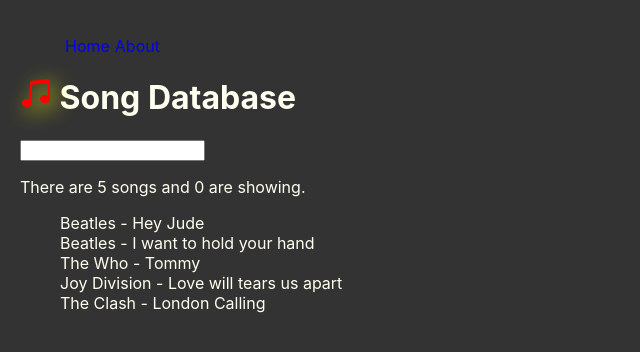
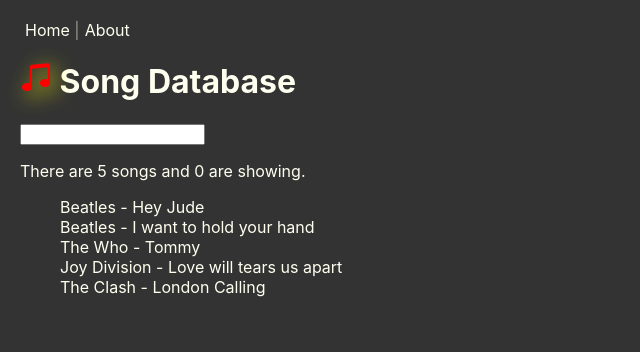
Before and after one commit to Pierluigi10/songdatabase, a React (Create React App) app: page / in a window 1280 px wide. Shown: the top 352 px of the page, without its empty margins (0-640 px from the left). Built offline with nearby package versions, Linux system fonts and the light colour scheme.

Commit message:
fix computer layout

```diff
--- a/src/App.css
+++ b/src/App.css
@@ -1,20 +1,28 @@
 body {
   padding: 20px;
   background-color: #333;
-  color:ivory;
+  color: ivory;
 }
 
 nav ul {
   display: flex;
+  margin: 0;
+  padding: 0;
 }
 
 nav ul li a {
   text-decoration: none;
+  color: ivory;
 }
 
 nav ul li {
   list-style: none;
   margin-left: 5px;
+}
+
+nav ul li:nth-of-type(1):after {
+  content: " |";
+  opacity: 0.5;
 }
 
 ul.list li {
```
